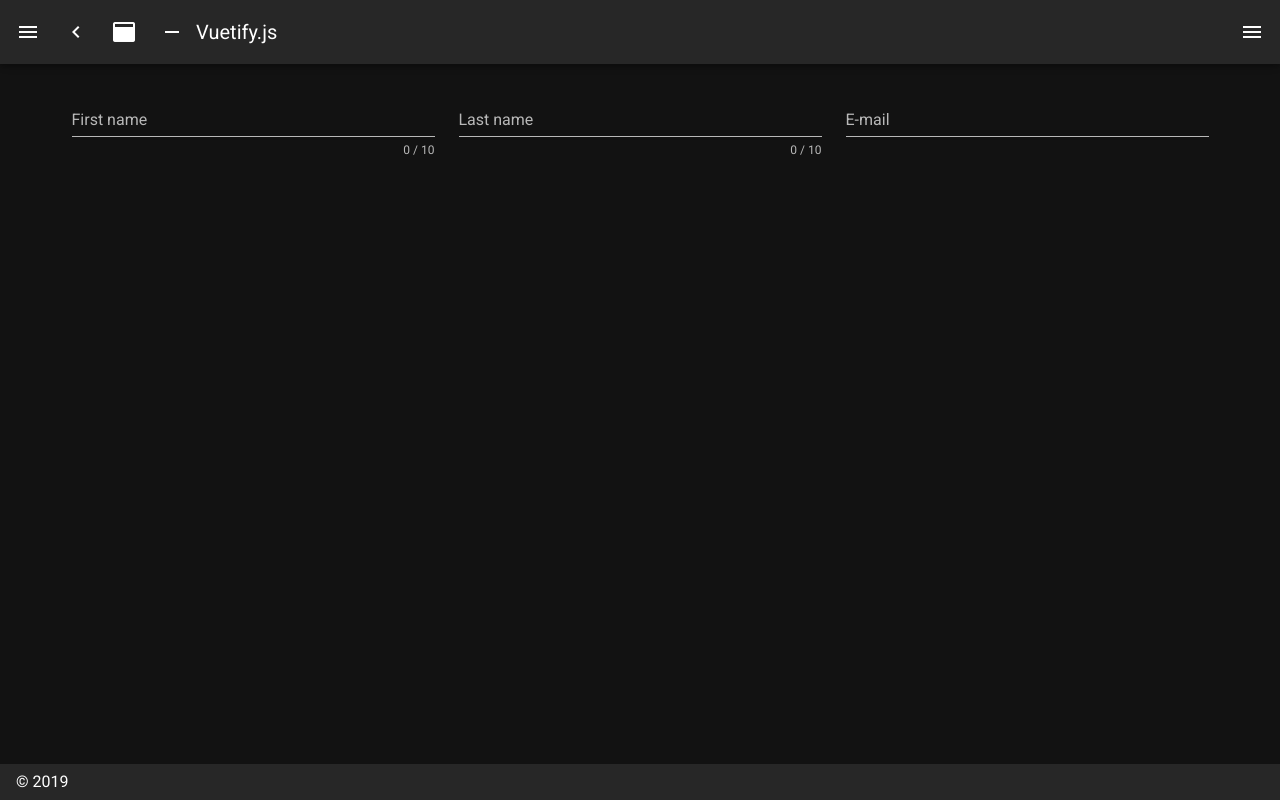
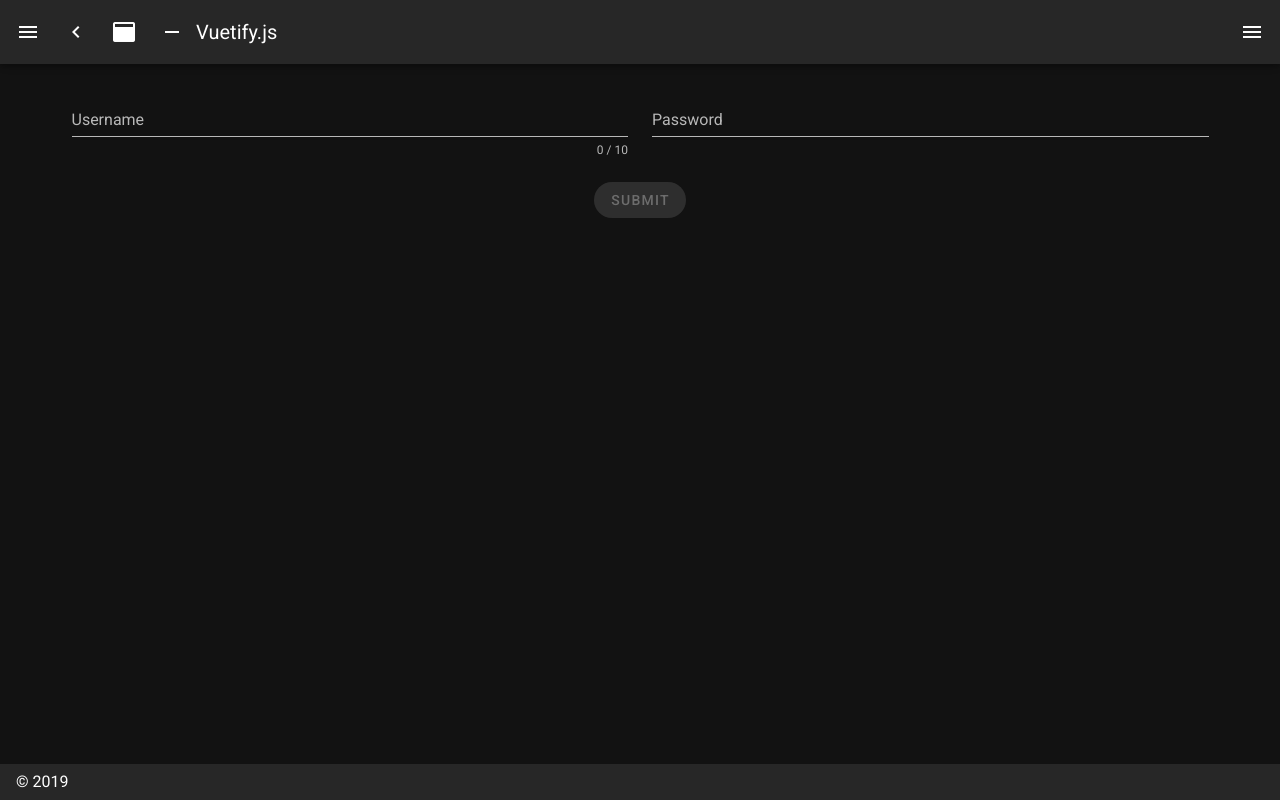
Before and after one commit to Rutabadev/multi, a Nuxt app: page /form in a window 1280 px wide. Built offline with nearby package versions, Linux system fonts and the light colour scheme.

Commit message:
continued form

```diff
--- a/components/Form.vue
+++ b/components/Form.vue
@@ -3,33 +3,35 @@
     <v-form v-model="valid">
       <v-container>
         <v-row>
-          <v-col cols="12" md="4">
+          <v-col cols="12" md="6">
             <v-text-field
-              v-model="firstname"
-              :rules="nameRules"
+              v-model="username"
+              :rules="usernameRules"
               :counter="10"
-              label="First name"
+              label="Username"
               required
             ></v-text-field>
           </v-col>
 
-          <v-col cols="12" md="4">
+          <v-col cols="12" md="6">
             <v-text-field
-              v-model="lastname"
-              :rules="nameRules"
-              :counter="10"
-              label="Last name"
+              v-model="password"
+              :rules="passwordRules"
+              label="Password"
               required
             ></v-text-field>
           </v-col>
-
-          <v-col cols="12" md="4">
-            <v-text-field
-              v-model="email"
-              :rules="emailRules"
-              label="E-mail"
-              required
-            ></v-text-field>
+        </v-row>
+        <v-row align="center">
+          <v-col class="text-center" cols="12" md="12">
+            <v-btn :disabled="!valid" @click="validate" color="primary" rounded
+              >Submit</v-btn
+            >
+          </v-col>
+        </v-row>
+        <v-row v-if="success" align="center">
+          <v-col class="text-center" cols="12" md="12">
+            Success!
           </v-col>
         </v-row>
       </v-container>
@@ -40,19 +42,25 @@
 <script>
 export default {
   data: () => ({
+    success: false,
     valid: false,
-    firstname: '',
-    lastname: '',
-    nameRules: [
-      (v) => !!v || 'Name is required',
-      (v) => v.length <= 10 || 'Name must be less than 10 characters',
-      (v) => v.length > 3 || 'Name must be less more 3 characters'
+    username: '',
+    usernameRules: [
+      (v) => !!v || 'Username is required',
+      (v) => v.length <= 10 || 'Username must be less than 10 characters',
+      (v) => v.length > 3 || 'Username must be less more 3 characters'
     ],
-    email: '',
-    emailRules: [
-      (v) => !!v || 'E-mail is required',
-      (v) => /.+@.+/.test(v) || 'E-mail must be valid'
+    password: '',
+    passwordRules: [
+      (v) => !!v || 'Password is required',
+      (v) => /.+\..+@.+\..+/.test(v) || 'Password must be valid'
     ]
-  })
+  }),
+
+  methods: {
+    validate() {
+      this.success = true
+    }
+  }
 }
 </script>
```
